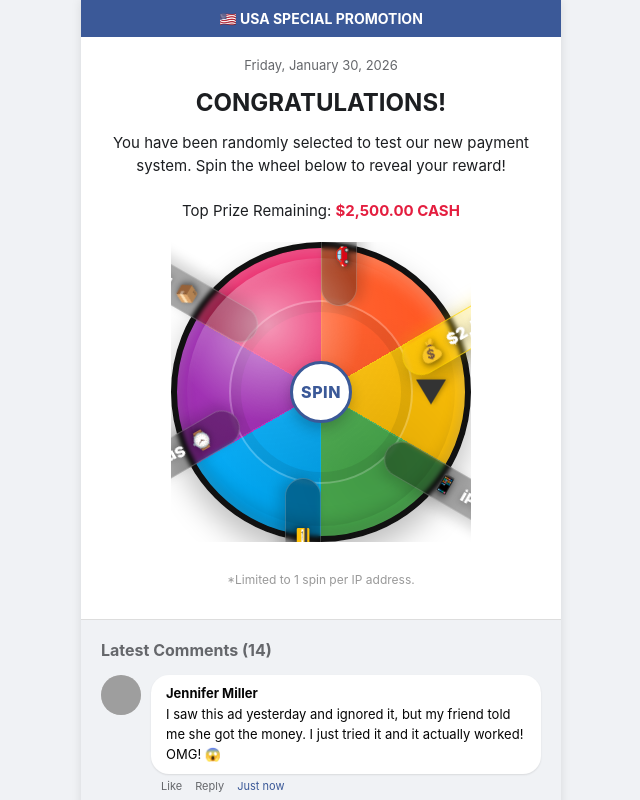
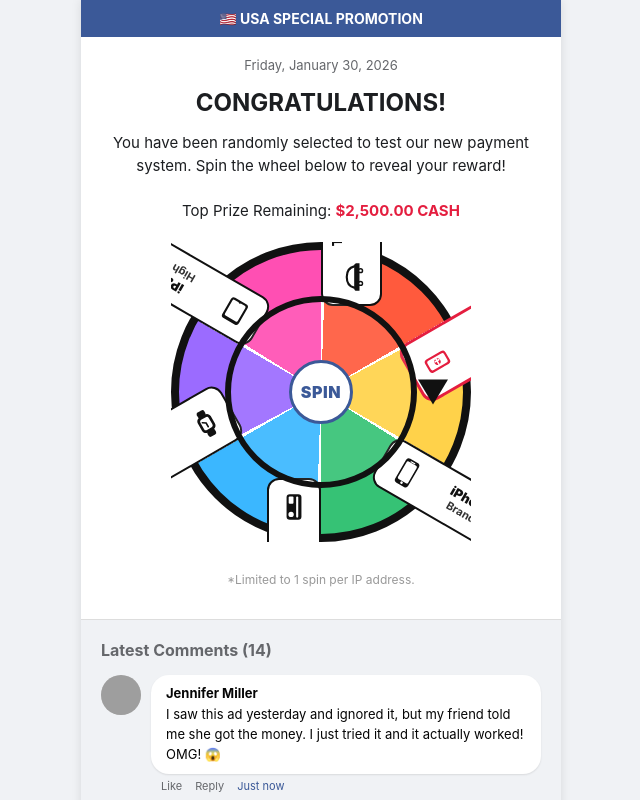
Before and after one commit to zhuxinjianbtc-hue/prelanderlulu, a plain HTML site: page index.html in a window 1280 px wide. Shown: the top 800 px of the page, without its empty margins (319-959 px from the left). Drawn offline with Linux system fonts and the light colour scheme; grey boxes are pictures that could not be loaded.

Commit message:
Update index.html

```diff
--- a/index.html
+++ b/index.html
@@ -19,124 +19,120 @@
 
         /* --- Wheel Section --- */
         .wheel-wrapper { position: relative; width: 300px; height: 300px; margin: 0 auto 30px auto; overflow: hidden; }
+
         .wheel-arrow {
-            position: absolute; top: 50%; left: 50%; transform: translate(-50%, -50%) rotate(-90deg);
+            position: absolute; top: 50%; left: 50%;
+            transform: translate(-50%, -50%) rotate(-90deg);
             z-index: 10; width: 0; height: 0;
-            border-top: 15px solid transparent; border-bottom: 15px solid transparent; border-right: 25px solid #333;
-            margin-left: 110px; /* Offset to point to the right side */
-            filter: drop-shadow(0 2px 2px rgba(0,0,0,0.25));
+            border-top: 15px solid transparent; border-bottom: 15px solid transparent;
+            border-right: 25px solid #111;
+            margin-left: 112px; /* Offset to point to the right side */
         }
+
         .wheel-pointer-center {
-            position: absolute; top: 50%; left: 50%; transform: translate(-50%, -50%);
-            width: 56px; height: 56px; background: #fff; border-radius: 50%; z-index: 11;
-            box-shadow: 0 6px 14px rgba(0,0,0,0.22); display: flex; align-items: center; justify-content: center;
-            font-weight: 800; color: #3b5998; border: 3px solid #3b5998; cursor: pointer;
-            letter-spacing: 0.5px;
+            position: absolute; top: 50%; left: 50%;
+            transform: translate(-50%, -50%);
+            width: 58px; height: 58px;
+            background: #fff;
+            border-radius: 50%;
+            z-index: 11;
+            display: flex; align-items: center; justify-content: center;
+            font-weight: 900;
+            color: #3b5998;
+            border: 3px solid #3b5998;
+            cursor: pointer;
+            letter-spacing: 0.6px;
             user-select: none;
         }
         .wheel-pointer-center:active { transform: translate(-50%, -50%) scale(0.98); }
 
-        /* CSS Only Wheel Visualization (ENHANCED) */
+        /* --- Realistic-looking Wheel (no shadow/reflection) --- */
         .wheel {
-            width: 100%; height: 100%; border-radius: 50%;
-            border: 6px solid #111; box-sizing: border-box;
+            width: 100%; height: 100%;
+            border-radius: 50%;
+            border: 8px solid #111;
+            box-sizing: border-box;
+            position: relative;
+
+            /* 6 clean segments */
             background: conic-gradient(
-                #FF5722 0deg 60deg,
-                #FFC107 60deg 120deg,
-                #4CAF50 120deg 180deg,
-                #03A9F4 180deg 240deg,
-                #9C27B0 240deg 300deg,
-                #E91E63 300deg 360deg
+                #ff5a3d 0deg 60deg,
+                #ffd24a 60deg 120deg,
+                #36c275 120deg 180deg,
+                #3bb7ff 180deg 240deg,
+                #9b6bff 240deg 300deg,
+                #ff4fb3 300deg 360deg
             );
+
+            /* spin */
             transition: transform 4s cubic-bezier(0.17, 0.67, 0.12, 0.99);
-            position: relative;
-            box-shadow:
-                0 16px 30px rgba(0,0,0,0.25),
-                inset 0 10px 18px rgba(255,255,255,0.25),
-                inset 0 -12px 18px rgba(0,0,0,0.20);
         }
 
-        /* Segment separators + subtle texture overlay */
+        /* crisp separators like a real wheel */
         .wheel::before{
             content:"";
             position:absolute; inset:0;
             border-radius:50%;
             background:
-              repeating-conic-gradient(
-                rgba(255,255,255,0.22) 0deg 1deg,
-                rgba(0,0,0,0) 1deg 60deg
-              );
-            mix-blend-mode: overlay;
+                repeating-conic-gradient(
+                    #ffffff 0deg 2deg,
+                    rgba(255,255,255,0) 2deg 60deg
+                );
             pointer-events:none;
         }
 
-        /* Gloss highlight */
+        /* inner ring (real wheels often have one) */
         .wheel::after{
             content:"";
-            position:absolute; inset:10px;
+            position:absolute; inset:46px;
             border-radius:50%;
-            background:
-              radial-gradient(circle at 30% 25%, rgba(255,255,255,0.55), rgba(255,255,255,0.05) 35%, rgba(0,0,0,0) 60%),
-              radial-gradient(circle at 70% 80%, rgba(0,0,0,0.12), rgba(0,0,0,0) 55%);
+            border: 6px solid #111;
+            background: rgba(255,255,255,0.08);
             pointer-events:none;
         }
 
-        /* Inner ring to make labels look more centered */
-        .wheel-inner-ring{
-            position:absolute;
-            inset:52px;
-            border-radius:50%;
-            border:2px solid rgba(255,255,255,0.25);
-            box-shadow: inset 0 0 0 10px rgba(0,0,0,0.08);
-            pointer-events:none;
-        }
-
-        /* Prize Labels on Wheel (UPGRADED) */
+        /* prize sticker card */
         .prize-label {
             position: absolute;
             top: 50%; left: 50%;
             transform-origin: 0 0;
-            display: flex; align-items: center; gap: 8px;
-
-            font-weight: 900;
-            color: #fff;
-            line-height: 1;
-            letter-spacing: 0.2px;
-
-            padding: 8px 12px 8px 10px;
-            border-radius: 999px;
-
-            background: rgba(0,0,0,0.35);
-            border: 1px solid rgba(255,255,255,0.20);
-            box-shadow: 0 6px 14px rgba(0,0,0,0.18);
-            backdrop-filter: blur(2px);
 
             width: 150px;
+            display: flex;
+            align-items: center;
             justify-content: flex-end;
+            gap: 10px;
+
+            /* "贴纸/牌子"感觉：白底、黑边、无阴影 */
+            background: #fff;
+            border: 2px solid #111;
+            border-radius: 12px;
+            padding: 8px 10px;
+            box-sizing: border-box;
+        }
+
+        .prize-icon {
+            width: 34px; height: 34px;
+            flex: 0 0 34px;
+        }
+
+        .prize-text {
             text-align: right;
+            line-height: 1.05;
+            font-weight: 900;
+            color: #111;
+            flex: 1;
+        }
+        .prize-text .title { display:block; font-size: 13px; }
+        .prize-text .sub { display:block; font-size: 11px; font-weight: 700; color: #333; margin-top: 2px; }
 
-            text-shadow: 0 2px 8px rgba(0,0,0,0.35);
+        /* highlight top cash prize (still no shadow/reflection, just strong color) */
+        .prize-label.top-prize {
+            border-width: 3px;
+            border-color: #e41e3f;
         }
-        .prize-label .icon {
-            font-size: 18px;
-            filter: drop-shadow(0 2px 2px rgba(0,0,0,0.25));
-        }
-        .prize-label .text {
-            font-size: 14px;
-        }
-        .prize-label.small .text { font-size: 13px; }
-        .prize-label.big .text { font-size: 15px; }
-
-        /* Top prize emphasis */
-        .prize-label.top-prize{
-            background: rgba(255, 215, 0, 0.22);
-            border: 1px solid rgba(255, 215, 0, 0.7);
-            box-shadow:
-              0 10px 18px rgba(0,0,0,0.22),
-              0 0 18px rgba(255, 215, 0, 0.35);
-        }
-        .prize-label.top-prize .icon { font-size: 20px; }
-        .prize-label.top-prize .text { font-size: 16px; }
+        .prize-label.top-prize .prize-text .title { font-size: 14px; color: #e41e3f; }
+        .prize-label.top-prize .prize-text .sub { color: #e41e3f; }
 
         /* --- Comments Section (Social Proof) --- */
         .comments-section { background: #f0f2f5; padding: 20px; border-top: 1px solid #ddd; }
@@ -188,32 +184,93 @@
         <div class="wheel-wrapper">
             <div class="wheel-arrow"></div>
             <div class="wheel-pointer-center" onclick="spinWheel()">SPIN</div>
+
             <div class="wheel" id="wheel">
-                <!-- labels upgraded: icon + bigger text, and top prize glow -->
-                <div class="wheel-inner-ring"></div>
-
-                <div class="prize-label big" style="transform: rotate(30deg) translate(86px);">
-                    <span class="icon">📱</span><span class="text">iPhone 15</span>
+                <!-- iPhone 15 -->
+                <div class="prize-label" style="transform: rotate(30deg) translate(86px);">
+                    <svg class="prize-icon" viewBox="0 0 64 64" aria-hidden="true">
+                        <rect x="18" y="6" width="28" height="52" rx="6" fill="#111"/>
+                        <rect x="21" y="12" width="22" height="38" rx="3" fill="#ffffff"/>
+                        <circle cx="32" cy="53" r="2.5" fill="#ffffff"/>
+                        <rect x="27" y="9" width="10" height="2" rx="1" fill="#ffffff"/>
+                    </svg>
+                    <div class="prize-text">
+                        <span class="title">iPhone 15</span>
+                        <span class="sub">Brand New</span>
+                    </div>
                 </div>
 
-                <div class="prize-label big" style="transform: rotate(90deg) translate(86px);">
-                    <span class="icon">💳</span><span class="text">$500 Card</span>
+                <!-- $500 Card -->
+                <div class="prize-label" style="transform: rotate(90deg) translate(86px);">
+                    <svg class="prize-icon" viewBox="0 0 64 64" aria-hidden="true">
+                        <rect x="8" y="18" width="48" height="28" rx="6" fill="#111"/>
+                        <rect x="12" y="24" width="40" height="4" rx="2" fill="#ffffff"/>
+                        <rect x="12" y="33" width="14" height="9" rx="2" fill="#ffffff"/>
+                        <circle cx="46" cy="37.5" r="5" fill="#ffffff"/>
+                    </svg>
+                    <div class="prize-text">
+                        <span class="title">$500 Card</span>
+                        <span class="sub">Gift Card</span>
+                    </div>
                 </div>
 
-                <div class="prize-label big" style="transform: rotate(150deg) translate(86px);">
-                    <span class="icon">⌚</span><span class="text">Smart Watch</span>
+                <!-- Smart Watch -->
+                <div class="prize-label" style="transform: rotate(150deg) translate(86px);">
+                    <svg class="prize-icon" viewBox="0 0 64 64" aria-hidden="true">
+                        <rect x="24" y="6" width="16" height="12" rx="4" fill="#111"/>
+                        <rect x="24" y="46" width="16" height="12" rx="4" fill="#111"/>
+                        <rect x="18" y="16" width="28" height="32" rx="8" fill="#111"/>
+                        <rect x="23" y="21" width="18" height="22" rx="4" fill="#ffffff"/>
+                        <path d="M32 25 v8 l6 4" stroke="#111" stroke-width="3" fill="none" stroke-linecap="round"/>
+                    </svg>
+                    <div class="prize-text">
+                        <span class="title">Smart Watch</span>
+                        <span class="sub">Latest Model</span>
+                    </div>
                 </div>
 
-                <div class="prize-label big" style="transform: rotate(210deg) translate(86px);">
-                    <span class="icon">📦</span><span class="text">iPad Pro</span>
+                <!-- iPad Pro -->
+                <div class="prize-label" style="transform: rotate(210deg) translate(86px);">
+                    <svg class="prize-icon" viewBox="0 0 64 64" aria-hidden="true">
+                        <rect x="14" y="10" width="36" height="44" rx="6" fill="#111"/>
+                        <rect x="18" y="16" width="28" height="34" rx="3" fill="#ffffff"/>
+                        <circle cx="32" cy="50.5" r="2" fill="#111"/>
+                    </svg>
+                    <div class="prize-text">
+                        <span class="title">iPad Pro</span>
+                        <span class="sub">High Value</span>
+                    </div>
                 </div>
 
-                <div class="prize-label small" style="transform: rotate(270deg) translate(86px);">
-                    <span class="icon">🚗</span><span class="text">Tesla Model 3</span>
+                <!-- Tesla Model 3 -->
+                <div class="prize-label" style="transform: rotate(270deg) translate(86px);">
+                    <svg class="prize-icon" viewBox="0 0 64 64" aria-hidden="true">
+                        <path d="M12 38c2-9 10-14 20-14s18 5 20 14" fill="none" stroke="#111" stroke-width="4" stroke-linecap="round"/>
+                        <path d="M10 38h44c2 0 4 2 4 4v6H6v-6c0-2 2-4 4-4z" fill="#111"/>
+                        <circle cx="20" cy="50" r="5" fill="#111"/>
+                        <circle cx="44" cy="50" r="5" fill="#111"/>
+                        <circle cx="20" cy="50" r="2.2" fill="#fff"/>
+                        <circle cx="44" cy="50" r="2.2" fill="#fff"/>
+                    </svg>
+                    <div class="prize-text">
+                        <span class="title">Tesla Model 3</span>
+                        <span class="sub">Grand Prize</span>
+                    </div>
                 </div>
 
+                <!-- $2,500 CASH -->
                 <div class="prize-label top-prize" style="transform: rotate(330deg) translate(86px);">
-                    <span class="icon">💰</span><span class="text">$2,500 CASH</span>
+                    <svg class="prize-icon" viewBox="0 0 64 64" aria-hidden="true">
+                        <rect x="10" y="18" width="44" height="28" rx="6" fill="#e41e3f"/>
+                        <rect x="14" y="22" width="36" height="20" rx="4" fill="#ffffff"/>
+                        <circle cx="32" cy="32" r="6" fill="#e41e3f"/>
+                        <path d="M32 26v12" stroke="#ffffff" stroke-width="3" stroke-linecap="round"/>
+                        <path d="M28 30h8" stroke="#ffffff" stroke-width="3" stroke-linecap="round"/>
+                    </svg>
+                    <div class="prize-text">
+                        <span class="title">$2,500 CASH</span>
+                        <span class="sub">Top Prize</span>
+                    </div>
                 </div>
             </div>
         </div>
@@ -318,15 +375,8 @@
         const wheel = document.getElementById('wheel');
         const modal = document.getElementById('modal');
 
-        // Logic: The $2,500 Cash is at approx 330deg (bottom right segment).
-        // Since the pointer is at 90deg (right), we need to rotate so 330 hits 90.
-        // Rotation Calculation:
-        // We want to land on the segment. Let's do 5 full spins (1800deg) + offset.
-        // A generic spin to land roughly on the Red/Pink segment.
-
         // This specific rotation value is calculated to land on "$2,500 CASH" visually
         // Adjust the deg value slightly if you change the order of items.
-        // 360 * 8 spins + 160 degrees offset usually lands nicely on the target area relative to the pointer.
         const spinDegrees = 360 * 8 + 160;
 
         wheel.style.transform = `rotate(${spinDegrees}deg)`;
@@ -334,7 +384,7 @@
         // Show Modal after animation
         setTimeout(() => {
             modal.style.display = 'flex';
-        }, 4500); // 4.5 seconds matches the CSS transition slightly delayed
+        }, 4500);
     }
 </script>
 
```
